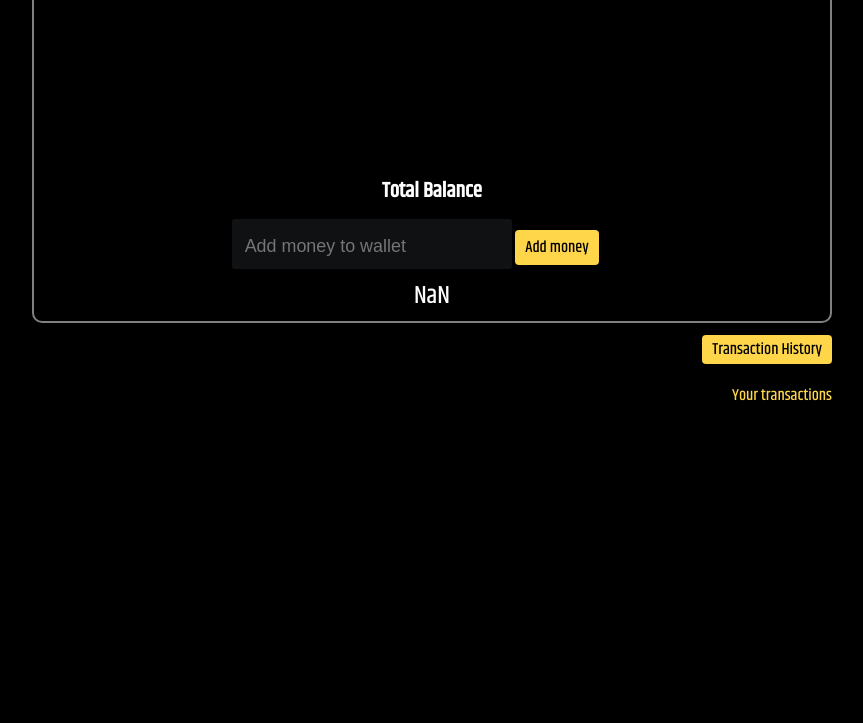
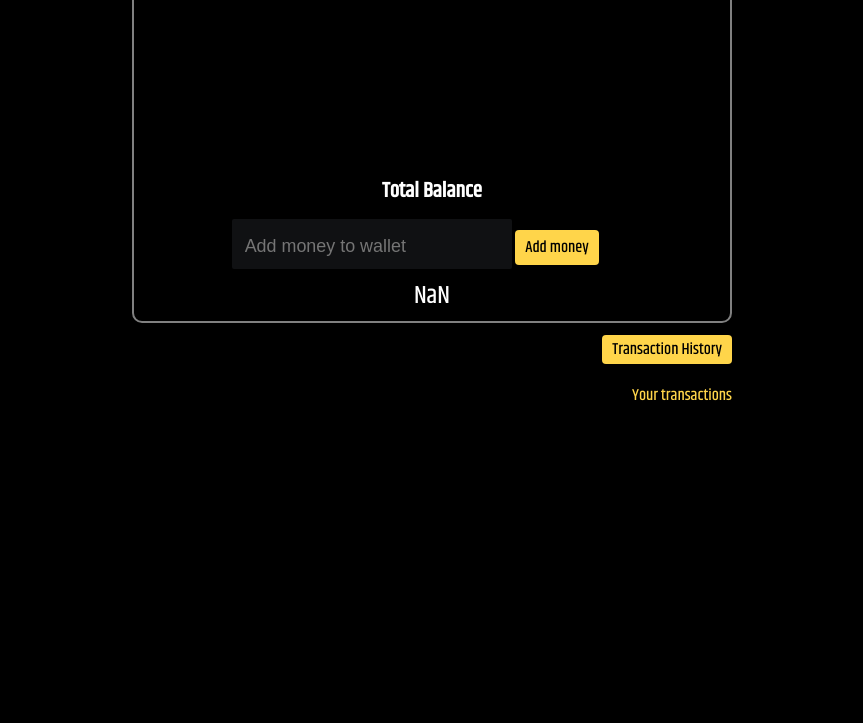
Before and after one commit to karamveer-hub/EWallet, a plain HTML site: page index.html in a window 1280 px wide. Shown: the part 79-802 px from the top of the page, without its empty margins (208-1071 px from the left). Drawn offline with nearby package versions, Linux system fonts and the light colour scheme.

Commit message:
Update global.css

```diff
--- a/global.css
+++ b/global.css
@@ -220,7 +220,7 @@ h6{
 }
 /* Containers*/
 .container{
-    max-width:800px;
+    max-width:600px;
     padding:10px 10px;
     width:100%;
     margin:0 auto;
@@ -229,7 +229,7 @@ h6{
     justify-content: space-between;
 }
 .display_flex{
-    max-width:800px;
+    max-width:600px;
     display: flex;
     justify-content: space-around;
     align-items: center;
```
